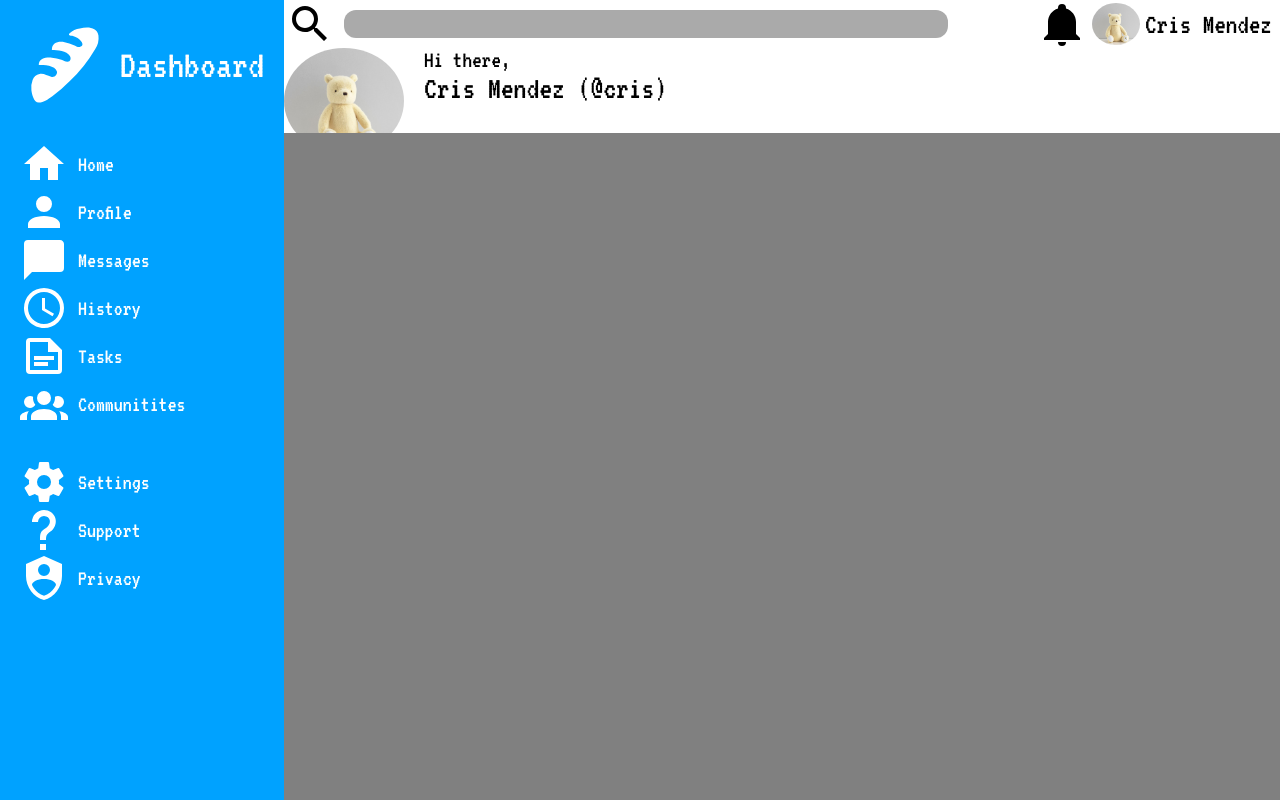
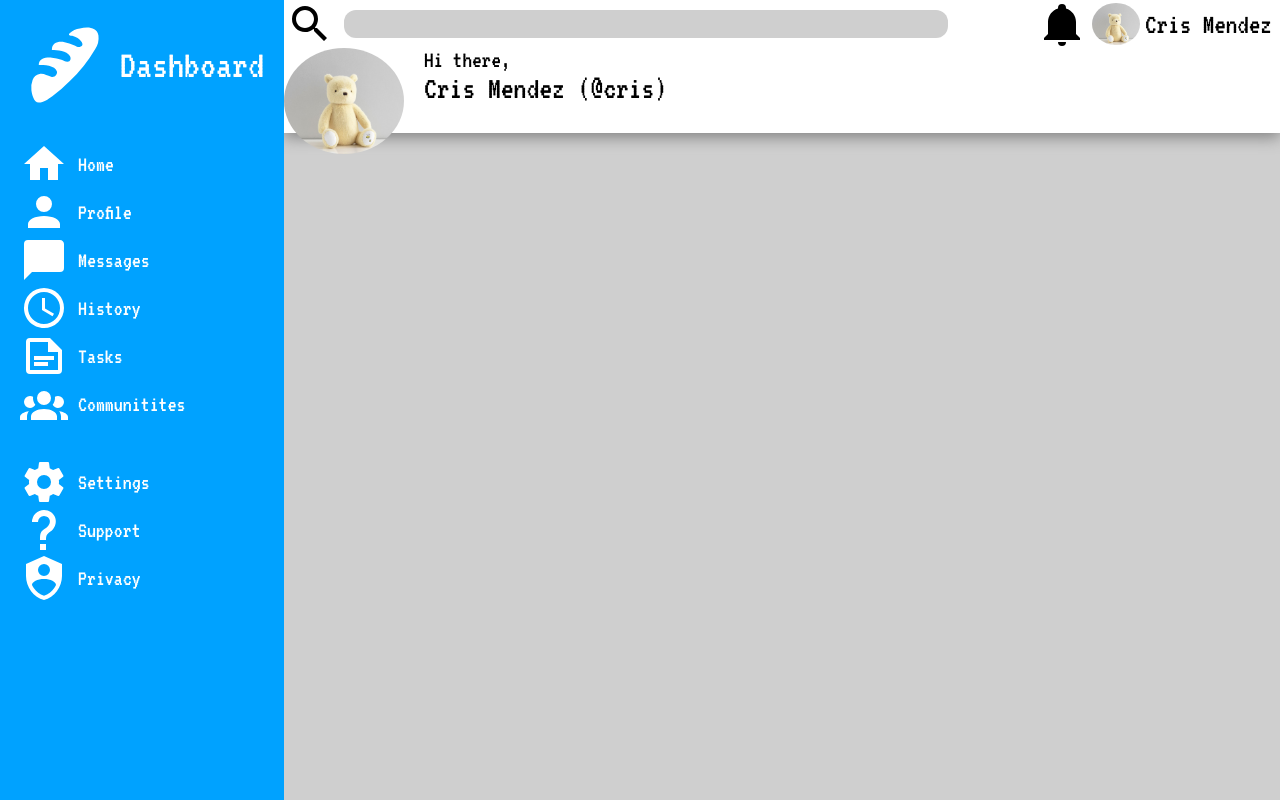
Before and after one commit to mendezc0251/admin-dashboard-mockup, a plain HTML site: page index.html in a window 1280 px wide. Drawn offline with Linux system fonts and the light colour scheme.

Commit message:
Added shadow to header div

```diff
--- a/index.css
+++ b/index.css
@@ -31,10 +31,14 @@ body{
     align-content:start;
     padding:20px;
     gap:30px;
+    z-index:1;
 }
 
 .main{
-    background-color:grey;
+    background-color:rgb(207,207,207);
+    grid-column:2/3;
+    grid-row:2/3;
+    display:grid;
 }
 
 .sidebar img{
@@ -63,9 +67,13 @@ body{
 }
 
 .header{
+    grid-column:2/3;
+    grid-row:1/2;
+    box-shadow: 0px 4px 15px grey;
     display:grid;
     grid-template-columns:2fr 1fr;
     grid-template-rows:.5fr 1fr;
+    z-index:1;
 }
 
 .header-search{
@@ -84,7 +92,7 @@ body{
 .header-search input{
     border-radius:12px;
     border:none;
-    background-color:rgb(170, 170, 170);
+    background-color:rgb(207, 207, 207);
     height:1.8rem;
 }
 
```
